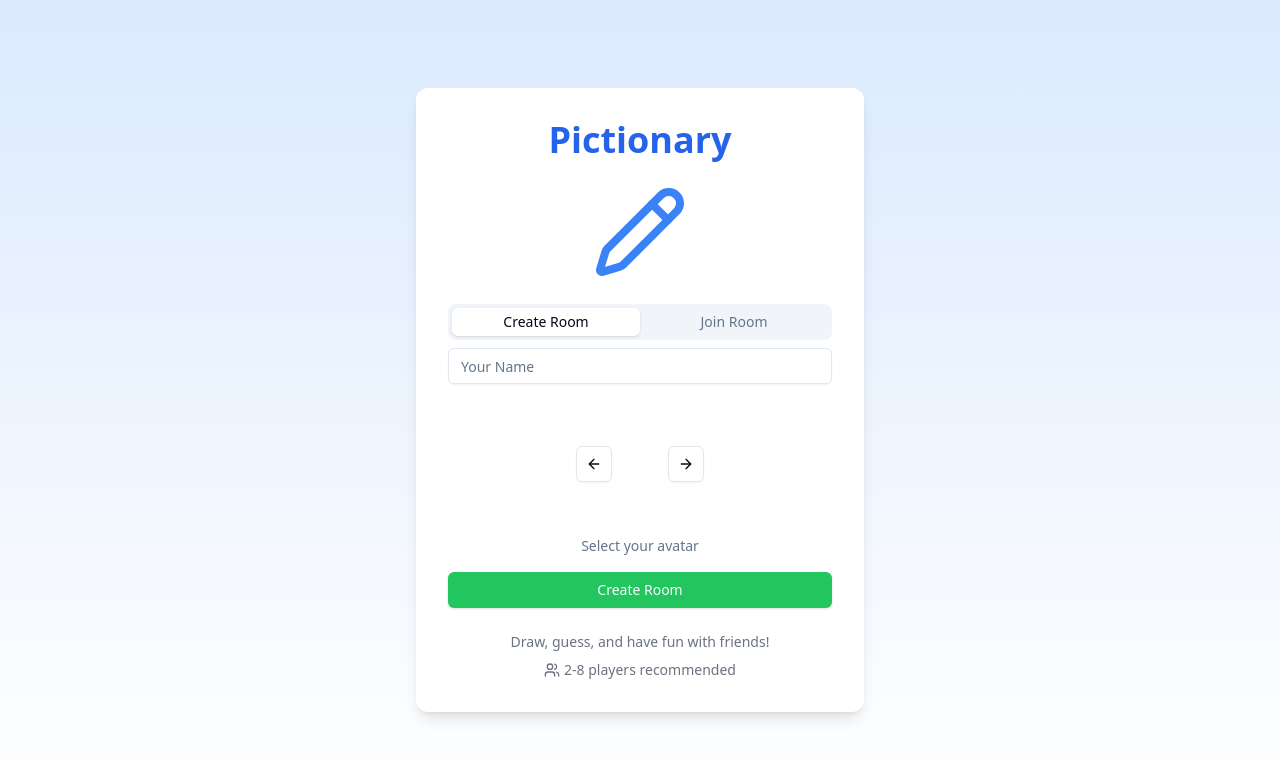
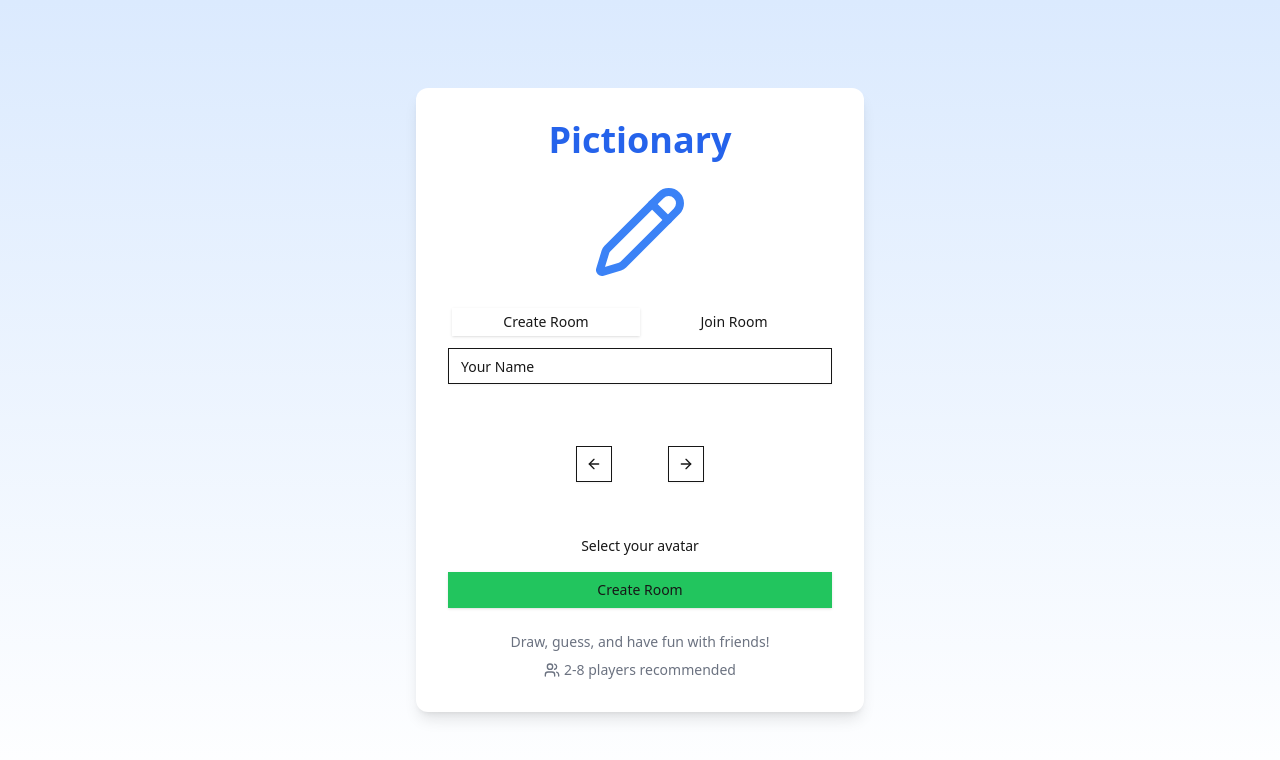
Before and after one commit to Prashant-Kumar7/skribble, a Next.js app in the folder apps/web/: page / in a window 1280 px wide. Shown: the top 760 px of the page. Built offline with nearby package versions, Linux system fonts and the light colour scheme; no server answers.

Commit message:
global css

```diff
--- a/apps/web/app/globals.css
+++ b/apps/web/app/globals.css
@@ -1,141 +1,71 @@
-@layer base {
+@tailwind base;
+@tailwind components;
+@tailwind utilities;
+
+
+
+:root {
+  --background: #ffffff;
+  --foreground: #171717;
+}
+
+@media (prefers-color-scheme: dark) {
   :root {
-    --background: 0 0% 100%;
-    --foreground: 0 0% 3.9%;
-    --card: 0 0% 100%;
-    --card-foreground: 0 0% 3.9%;
-    --popover: 0 0% 100%;
-    --popover-foreground: 0 0% 3.9%;
-    --primary: 0 0% 9%;
-    --primary-foreground: 0 0% 98%;
-    --secondary: 0 0% 96.1%;
-    --secondary-foreground: 0 0% 9%;
-    --muted: 0 0% 96.1%;
-    --muted-foreground: 0 0% 45.1%;
-    --accent: 0 0% 96.1%;
-    --accent-foreground: 0 0% 9%;
-    --destructive: 0 84.2% 60.2%;
-    --destructive-foreground: 0 0% 98%;
-    --border: 0 0% 89.8%;
-    --input: 0 0% 89.8%;
-    --ring: 0 0% 3.9%;
-    --chart-1: 12 76% 61%;
-    --chart-2: 173 58% 39%;
-    --chart-3: 197 37% 24%;
-    --chart-4: 43 74% 66%;
-    --chart-5: 27 87% 67%;
-    --radius: 0.5rem;
-  }
-  .dark {
-    --background: 0 0% 3.9%;
-    --foreground: 0 0% 98%;
-    --card: 0 0% 3.9%;
-    --card-foreground: 0 0% 98%;
-    --popover: 0 0% 3.9%;
-    --popover-foreground: 0 0% 98%;
-    --primary: 0 0% 98%;
-    --primary-foreground: 0 0% 9%;
-    --secondary: 0 0% 14.9%;
-    --secondary-foreground: 0 0% 98%;
-    --muted: 0 0% 14.9%;
-    --muted-foreground: 0 0% 63.9%;
-    --accent: 0 0% 14.9%;
-    --accent-foreground: 0 0% 98%;
-    --destructive: 0 62.8% 30.6%;
-    --destructive-foreground: 0 0% 98%;
-    --border: 0 0% 14.9%;
-    --input: 0 0% 14.9%;
-    --ring: 0 0% 83.1%;
-    --chart-1: 220 70% 50%;
-    --chart-2: 160 60% 45%;
-    --chart-3: 30 80% 55%;
-    --chart-4: 280 65% 60%;
-    --chart-5: 340 75% 55%;
+    --background: #0a0a0a;
+    --foreground: #ededed;
   }
 }
 
+html,
+body {
+  max-width: 100vw;
+  overflow-x: hidden;
+}
+
+body {
+  color: var(--foreground);
+  background: var(--background);
+}
+
+* {
+  box-sizing: border-box;
+  padding: 0;
+  margin: 0;
+}
+
+a {
+  color: inherit;
+  text-decoration: none;
+}
+
+.imgDark {
+  display: none;
+}
+
+@media (prefers-color-scheme: dark) {
+  html {
+    color-scheme: dark;
+  }
+
+  .imgLight {
+    display: none;
+  }
+  .imgDark {
+    display: unset;
+  }
+}
+
+
+
+@layer base {}
+
+
+
 @layer base {
   * {
-    @apply border-border;
+    @apply border-border outline-ring/50;
   }
   body {
     @apply bg-background text-foreground;
   }
 }
-
-@tailwind base;
-@tailwind components;
-@tailwind utilities;
-
-@layer base {
-  :root {
-    --background: 0 0% 100%;
-    --foreground: 222.2 84% 4.9%;
-
-    --card: 0 0% 100%;
-    --card-foreground: 222.2 84% 4.9%;
-
-    --popover: 0 0% 100%;
-    --popover-foreground: 222.2 84% 4.9%;
-
-    --primary: 262.1 83.3% 57.8%;
-    --primary-foreground: 210 40% 98%;
-
-    --secondary: 210 40% 96.1%;
-    --secondary-foreground: 222.2 47.4% 11.2%;
-
-    --muted: 210 40% 96.1%;
-    --muted-foreground: 215.4 16.3% 46.9%;
-
-    --accent: 210 40% 96.1%;
-    --accent-foreground: 222.2 47.4% 11.2%;
-
-    --destructive: 0 84.2% 60.2%;
-    --destructive-foreground: 210 40% 98%;
-
-    --border: 214.3 31.8% 91.4%;
-    --input: 214.3 31.8% 91.4%;
-    --ring: 222.2 84% 4.9%;
-
-    --radius: 0.5rem;
-  }
-
-  .dark {
-    --background: 222.2 84% 4.9%;
-    --foreground: 210 40% 98%;
-
-    --card: 222.2 84% 4.9%;
-    --card-foreground: 210 40% 98%;
-
-    --popover: 222.2 84% 4.9%;
-    --popover-foreground: 210 40% 98%;
-
-    --primary: 262.1 83.3% 57.8%;
-    --primary-foreground: 222.2 47.4% 11.2%;
-
-    --secondary: 217.2 32.6% 17.5%;
-    --secondary-foreground: 210 40% 98%;
-
-    --muted: 217.2 32.6% 17.5%;
-    --muted-foreground: 215 20.2% 65.1%;
-
-    --accent: 217.2 32.6% 17.5%;
-    --accent-foreground: 210 40% 98%;
-
-    --destructive: 0 62.8% 30.6%;
-    --destructive-foreground: 210 40% 98%;
-
-    --border: 217.2 32.6% 17.5%;
-    --input: 217.2 32.6% 17.5%;
-    --ring: 212.7 26.8% 83.9%;
-  }
-}
-
-@layer base {
-  * {
-    @apply border-border;
-  }
-  body {
-    @apply bg-background text-foreground;
-  }
-}
```
